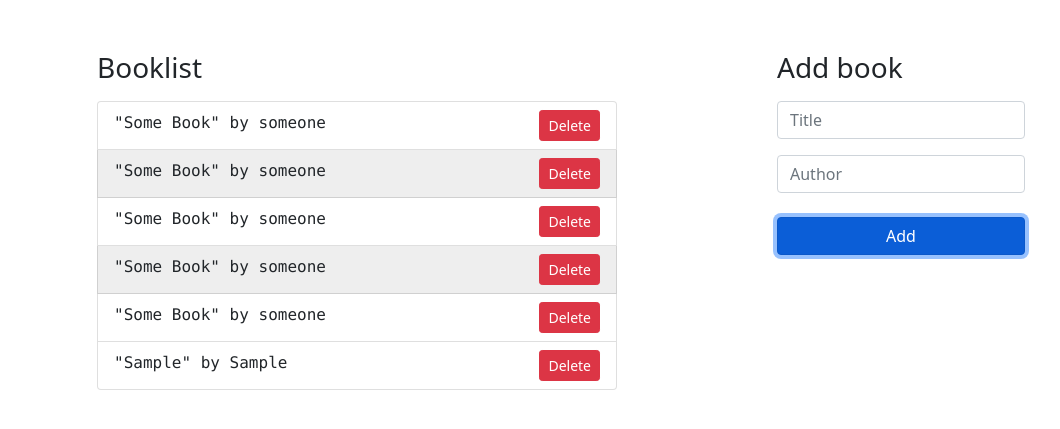
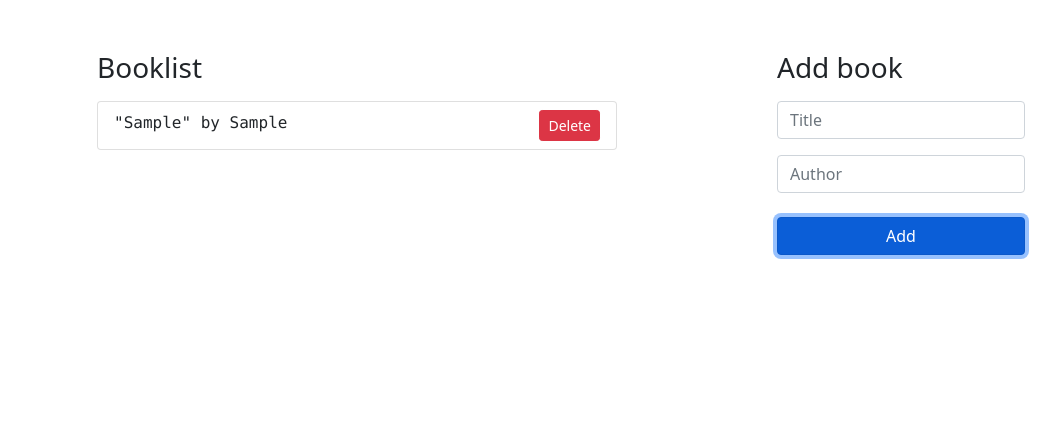
Before and after one commit to IbrohimRasulov/Library, a website built with webpack: page src/index.html in a window 1280 px wide. Both pictures are taken after typing "Sample", "Sample" into the empty fields and a click on the button "Add". Shown: the part 101-530 px from the top of the page, without its empty margins (79-1139 px from the left). Built offline with nearby package versions, Linux system fonts and the light colour scheme.

Commit message:
Add function to add book to local storage

```diff
--- a/src/index.html
+++ b/src/index.html
@@ -12,28 +12,7 @@
         <div id="book-container" class="w-50  col-xs-6 mt-5">
             <h3 class="pb-2">Booklist</h3>
 
-            <ul class="list-group">
-                <li class="list-group-item">
-                    <p class="font-monospace d-inline">"Some Book" by someone</p>
-                    <button class="btn btn-danger btn-sm float-end">Delete</button>
-                </li>
-                <li class="list-group-item gray-background">
-                    <p class="font-monospace d-inline">"Some Book" by someone</p>
-                    <button class="btn btn-danger btn-sm float-end">Delete</button>
-                </li>
-                <li class="list-group-item">
-                    <p class="font-monospace d-inline">"Some Book" by someone</p>
-                    <button class="btn btn-danger btn-sm float-end">Delete</button>
-                </li>
-                <li class="list-group-item gray-background">
-                    <p class="font-monospace d-inline">"Some Book" by someone</p>
-                    <button class="btn btn-danger btn-sm float-end">Delete</button>
-                </li>
-                <li class="list-group-item">
-                    <p class="font-monospace d-inline">"Some Book" by someone</p>
-                    <button class="btn btn-danger btn-sm float-end">Delete</button>
-                </li>
-            </ul>
+            <ul class="list-group"></ul>
         </div>
 
         <div id="form-container" class="w-25 col-xs-6 mt-5">
@@ -42,7 +21,7 @@
             <form>
                 <input type="text" placeholder="Title" class="form-control mb-3" id="book-title" required>
                 <input type="text" placeholder="Author" class="form-control mb-4" id="book-author" required>
-                <button class="btn btn-primary float-end w-100">Add</button>
+                <button class="btn btn-primary w-100">Add</button>
             </form>
         </div>
     </main>
--- a/src/index.js
+++ b/src/index.js
@@ -4,17 +4,21 @@ const form = document.querySelector('form');
 const book_list = document.querySelector('.list-group');
 const title = document.querySelector('#book-title');
 const author = document.querySelector('#book-author');
-const add_btn = document.querySelector('.btn-primary');
 
+// const books = JSON.parse(localStorage.getItem('books')) || [];
 const books = [];
 
-// const add_book = (title, author) => {
-//   books.push({
-//     title,
-//     author
-//   });
-//   return { title, author }
-// }
+
+const addToLocalStorage = (title, author) => {
+  books.push({
+    title,
+    author
+  });
+
+  localStorage.setItem('books', JSON.stringify(books));
+
+  return { title, author };
+}
 
 const show_book = () => {
   const li = document.createElement('li');
@@ -35,7 +39,12 @@ const show_book = () => {
 form.addEventListener('submit', (e) => {
   e.preventDefault();
 
-  show_book();
+  const new_book = addToLocalStorage(
+    title.value,
+    author.value
+  );
+
+  show_book(new_book);
 
   title.value = '';
   author.value = '';
```
Also changed, not shown: dist/index.html, dist/main.js.
